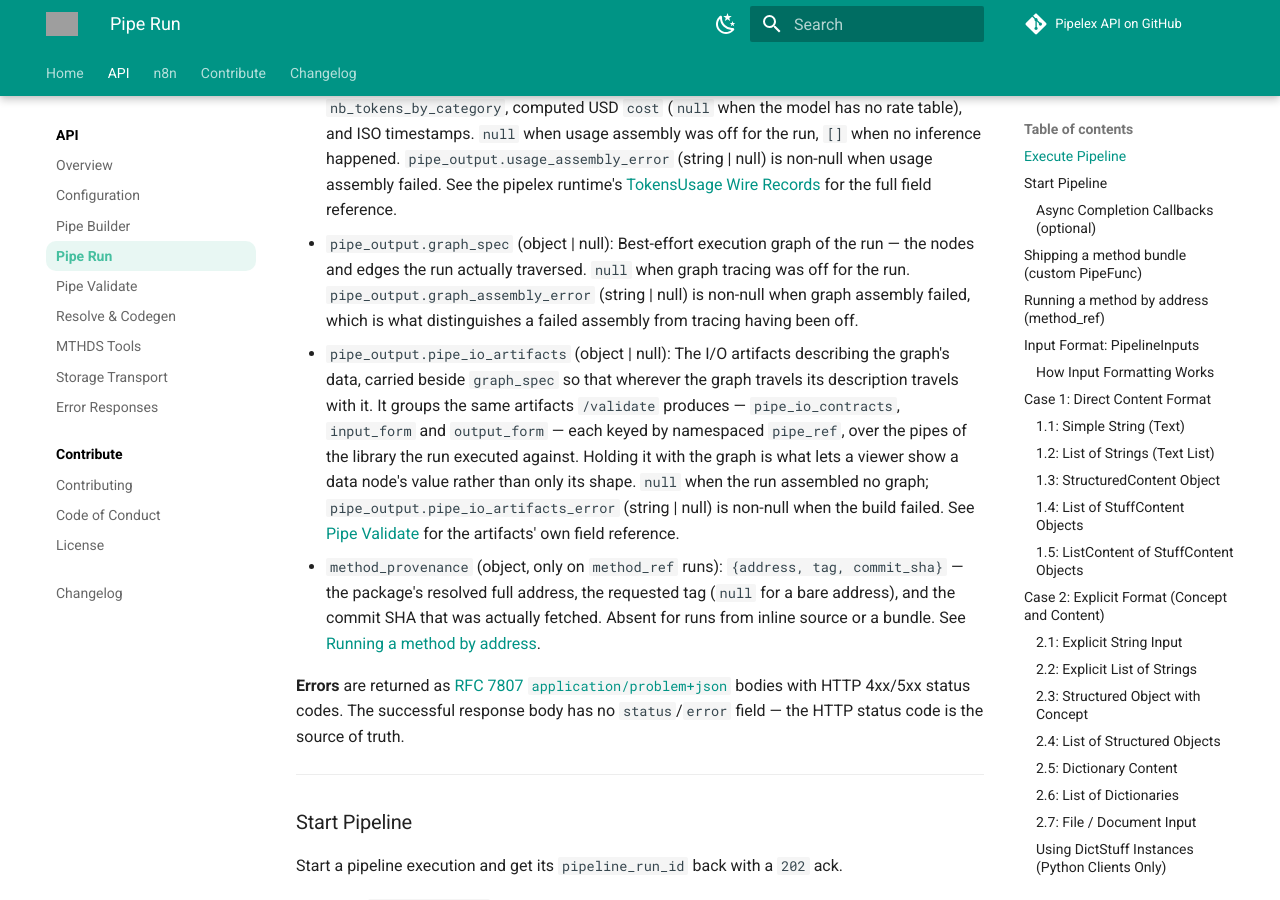
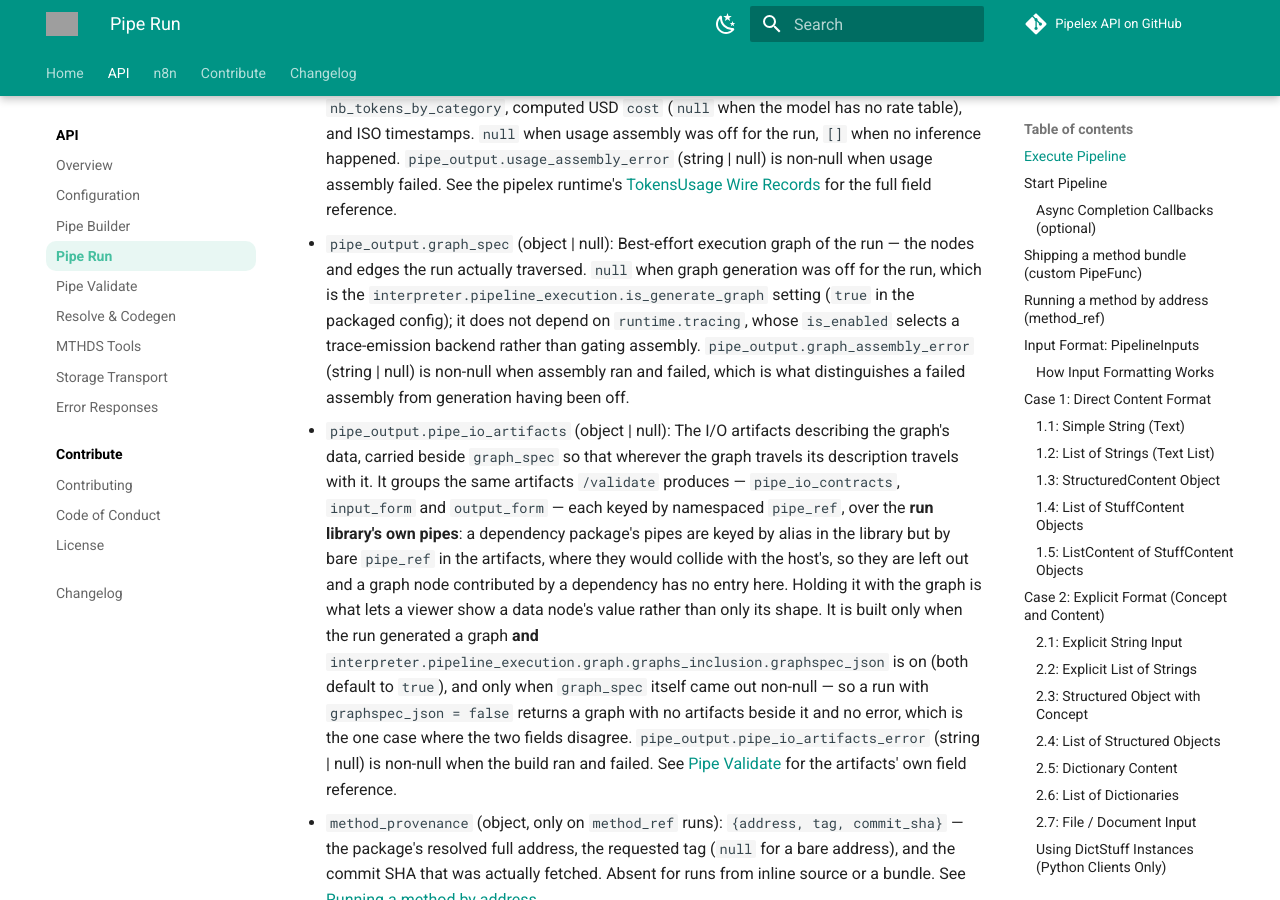
Before and after one commit to Pipelex/pipelex-api, an MkDocs documentation site: the page built from docs/pipe-run.md, in a window 1280 px wide and 900 px high, scrolled down 2749 px. Built offline with MkDocs 1.6.1 and Material for MkDocs 9.7.7, drawn with Linux system fonts in a browser that asks for light colours; comment, search, counter and statistics services are not loaded; grey boxes are pictures that could not be loaded.

Commit message:
docs: correct what actually gates the I/O artifacts, and pin the error slot
Round-1 review fixes on top of the pipelex 0.57.0 bump. Almost all of this is
prose from the previous commit that turned out to be factually wrong.

The null condition was the headline defect: the reference and the changelog
both said `pipe_io_artifacts` is null when the run assembled no graph. The real
gate is `describe_pipe_io and graph_spec is not None`, where `describe_pipe_io`
is `is_generate_graph and graphs_inclusion.graphspec_json`, so a run with
`graphspec_json = false` returns a non-null graph with null artifacts and a
null error — a state the docs described as impossible. Both settings are named
now, along with the fact that `runtime.tracing.is_enabled` does not gate
assembly at all: it selects a trace-emission backend, and the in-memory tracer
accumulates regardless.

Also corrected: the artifacts cover the run library's *own* pipes, so a graph
node contributed by a dependency package has no entry; the changelog's claim
that a client which ignored `graph_spec` sees no difference, which is wrong
because `PipeOutputWire` publishes `additionalProperties: false`; and the
omission of the `codegen` engine_version stamp, which moves to 0.57.0 and
invalidates any `codegen.lock` committed against 0.56.0.

`docs/pipe-validate.md` still described `input_form` as the only supported
`views` token and carried no field reference for `output_form`, which has been
wrong since that view shipped in v0.22.0 — so the cross-reference added for the
artifacts pointed at a page that did not document half of what it claimed.

The changelog is restructured to the workspace rule it was breaking: sections
in Added/Changed/Fixed order, one paragraph per bullet, no rationale essays.

On the test: the artifacts assertion was already load-bearing, but the
`pipe_io_artifacts_error` assertion only checked the field's own default, so
dropping that key from the rehydration would have stayed green. The stub can
now carry a failed-build message and a new test drives it end to end through
the SPI round-trip; removing the key fails that test and only that test.

Co-Authored-By: Claude Opus 5 <noreply@anthropic.com>
Claude-Session: https://claude.ai/code/session_01KXNdmYQgikcZSza6YHrW6f

```diff
--- a/docs/pipe-run.md
+++ b/docs/pipe-run.md
@@ -73,8 +73,8 @@ Execute a Pipelex pipeline with flexible inputs and wait for completion.
 - `main_stuff_name` (string | null): Key under `pipe_output.working_memory.root` where the main result lives. Use this to extract the typed output: `pipe_output.working_memory.root[main_stuff_name].content`.
 - `pipe_output` (object): Result of the pipeline execution. Contains `working_memory` with `root` (every named stuff produced during the run) and `aliases` (built-in name mappings such as `main_stuff`).
 - `pipe_output.tokens_usages` (array | null): Per-inference-call token usage in the client wire shape (`TokensUsageRecord`): `model_type`, model name/id, `pipe_code`, job-kind fields, `nb_tokens_by_category`, computed USD `cost` (`null` when the model has no rate table), and ISO timestamps. `null` when usage assembly was off for the run, `[]` when no inference happened. `pipe_output.usage_assembly_error` (string | null) is non-null when usage assembly failed. See the pipelex runtime's [TokensUsage Wire Records](https://docs.pipelex.com/under-the-hood/tokens-usage-wire-records/) for the full field reference.
-- `pipe_output.graph_spec` (object | null): Best-effort execution graph of the run — the nodes and edges the run actually traversed. `null` when graph tracing was off for the run. `pipe_output.graph_assembly_error` (string | null) is non-null when graph assembly failed, which is what distinguishes a failed assembly from tracing having been off.
-- `pipe_output.pipe_io_artifacts` (object | null): The I/O artifacts describing the graph's data, carried beside `graph_spec` so that wherever the graph travels its description travels with it. It groups the same artifacts `/validate` produces — `pipe_io_contracts`, `input_form` and `output_form` — each keyed by namespaced `pipe_ref`, over the pipes of the library the run executed against. Holding it with the graph is what lets a viewer show a data node's value rather than only its shape. `null` when the run assembled no graph; `pipe_output.pipe_io_artifacts_error` (string | null) is non-null when the build failed. See [Pipe Validate](pipe-validate.md) for the artifacts' own field reference.
+- `pipe_output.graph_spec` (object | null): Best-effort execution graph of the run — the nodes and edges the run actually traversed. `null` when graph generation was off for the run, which is the `interpreter.pipeline_execution.is_generate_graph` setting (`true` in the packaged config); it does not depend on `runtime.tracing`, whose `is_enabled` selects a trace-emission backend rather than gating assembly. `pipe_output.graph_assembly_error` (string | null) is non-null when assembly ran and failed, which is what distinguishes a failed assembly from generation having been off.
+- `pipe_output.pipe_io_artifacts` (object | null): The I/O artifacts describing the graph's data, carried beside `graph_spec` so that wherever the graph travels its description travels with it. It groups the same artifacts `/validate` produces — `pipe_io_contracts`, `input_form` and `output_form` — each keyed by namespaced `pipe_ref`, over the **run library's own pipes**: a dependency package's pipes are keyed by alias in the library but by bare `pipe_ref` in the artifacts, where they would collide with the host's, so they are left out and a graph node contributed by a dependency has no entry here. Holding it with the graph is what lets a viewer show a data node's value rather than only its shape. It is built only when the run generated a graph **and** `interpreter.pipeline_execution.graph.graphs_inclusion.graphspec_json` is on (both default to `true`), and only when `graph_spec` itself came out non-null — so a run with `graphspec_json = false` returns a graph with no artifacts beside it and no error, which is the one case where the two fields disagree. `pipe_output.pipe_io_artifacts_error` (string | null) is non-null when the build ran and failed. See [Pipe Validate](pipe-validate.md) for the artifacts' own field reference.
 - `method_provenance` (object, only on `method_ref` runs): `{address, tag, commit_sha}` — the package's resolved full address, the requested tag (`null` for a bare address), and the commit SHA that was actually fetched. Absent for runs from inline source or a bundle. See [Running a method by address](#running-a-method-by-address-method_ref).
 
 **Errors** are returned as [RFC 7807 `application/problem+json`](error-responses.md) bodies with HTTP 4xx/5xx status codes. The successful response body has no `status`/`error` field — the HTTP status code is the source of truth.
```
Also changed, not shown: CHANGELOG.md (+9 -11 lines), docs/pipe-validate.md (+2 -1 lines), 1 other file.
